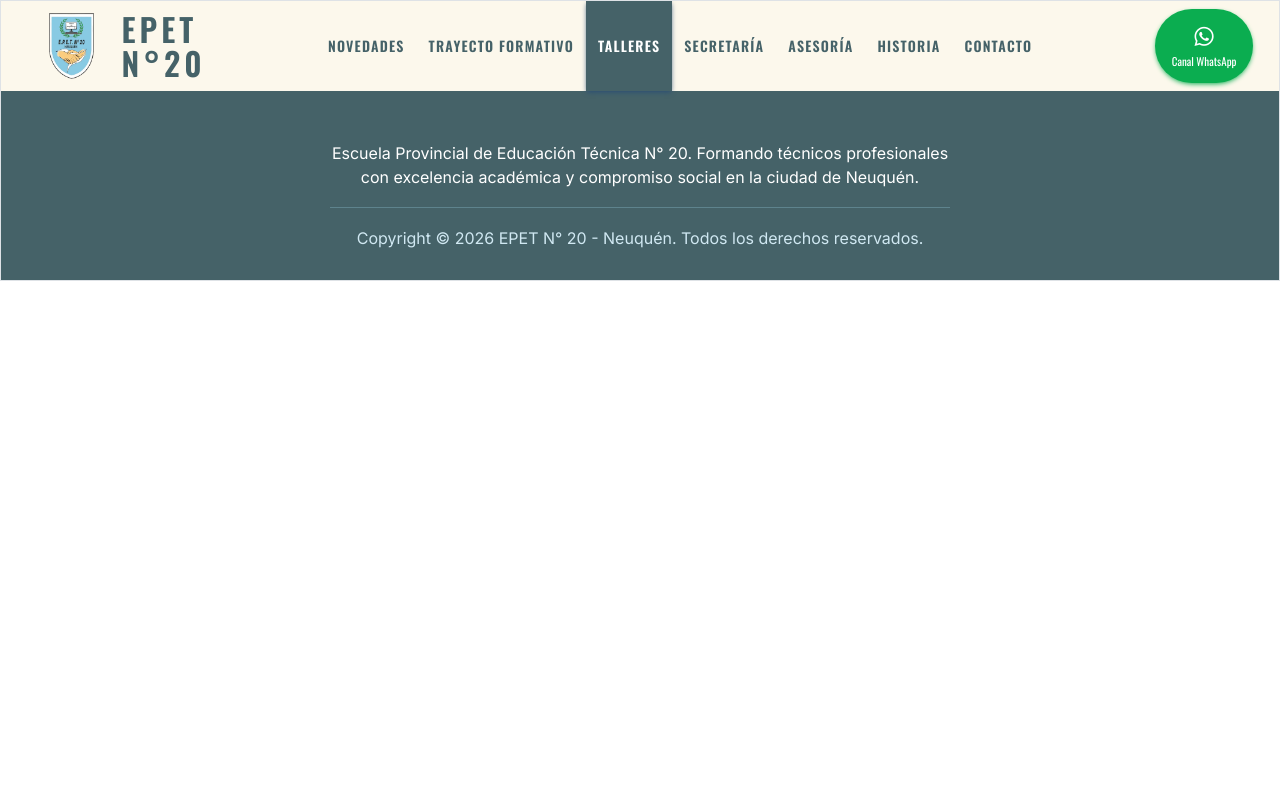
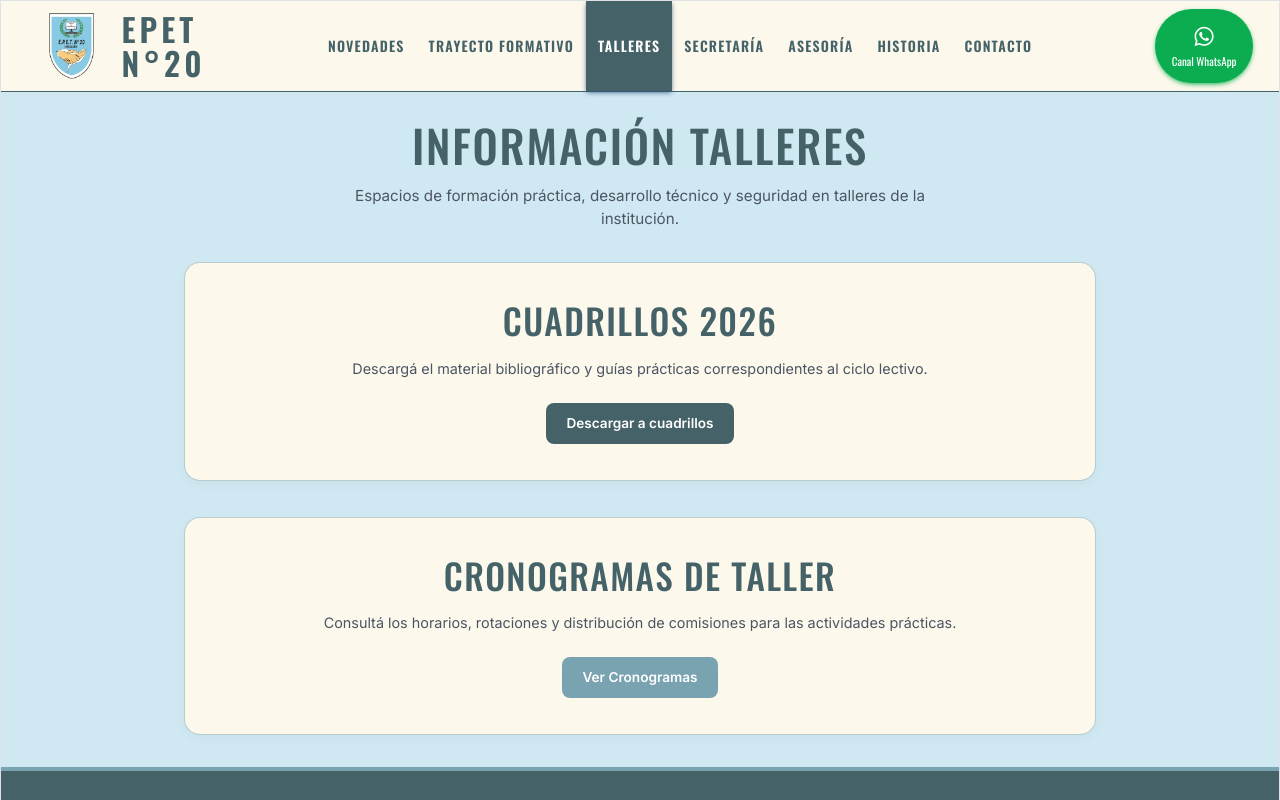
Before and after one commit to Geronimogomez09/webinstitucional, a React (Vite) app: page /talleres in a window 1280 px wide. Shown: the top 800 px of the page. Built offline with nearby package versions, Linux system fonts and the light colour scheme.

Commit message:
Creando el diseño

```diff
--- a/src/App.jsx
+++ b/src/App.jsx
@@ -1,6 +1,7 @@
 import { BrowserRouter, Routes, Route } from 'react-router-dom';
 import Secretaria from './pages/secretaria';
 import Asesoria from './pages/Asesoria';
+import Talleres from './pages/Talleres';
 import Inicio from './pages/index';
 import NuestraHistoria from './pages/NuestraHistoria';
 import Novedades from "./pages/Novedades";
@@ -30,6 +31,7 @@ function App() {
                 <Route path="/" element={<Inicio />} />
                 <Route path="/secretaria" element={<Secretaria />} />
                 <Route path="/asesoria" element={<Asesoria />} />
+                <Route path="/talleres" element={<Talleres />} />
                 <Route path="/NuestraHistoria" element={<NuestraHistoria />} />
                 <Route path="/novedades" element={<Novedades />} />
                 <Route path="/novedades/:id" element={<NovedadDetalle />} />
--- /dev/null
+++ b/src/pages/talleres.jsx
@@ -0,0 +1,121 @@
+import React from 'react';
+
+export default function Talleres() {
+  const buttonStyle = {
+    backgroundColor: '#456268',
+    color: '#ffffff',
+    border: 'none',
+    padding: '10px 20px',
+    borderRadius: '8px',
+    fontWeight: '600',
+    fontSize: '0.85rem',
+    cursor: 'pointer',
+    whiteSpace: 'nowrap',
+    textAlign: 'center',
+    textDecoration: 'none',
+    display: 'inline-block'
+  };
+
+  const secondaryButtonStyle = {
+    ...buttonStyle,
+    backgroundColor: '#79A3B1'
+  };
+
+  return (
+    <div style={{ maxWidth: '960px', margin: '0 auto', padding: '32px 24px', fontFamily: "'Inter', sans-serif" }}>
+
+      {/* Título Principal */}
+      <div style={{ textAlign: 'center', marginBottom: '32px' }}>
+        <h1
+          style={{
+            fontFamily: "'Oswald', sans-serif",
+            color: '#456268',
+            fontSize: '2.8rem',
+            textTransform: 'uppercase',
+            margin: '0 0 12px 0',
+            letterSpacing: '0.04em'
+          }}
+        >
+          Información Talleres
+        </h1>
+        <p style={{ fontSize: '0.95rem', color: '#4b5563', maxWidth: '600px', margin: '0 auto', lineHeight: '1.5' }}>
+          Espacios de formación práctica, desarrollo técnico y seguridad en talleres de la institución.
+        </p>
+      </div>
+
+      {/* Bloque de Cuadrillos 2026 */}
+      <div
+        style={{
+          backgroundColor: '#FCF8EC',
+          border: '1px solid rgba(121, 163, 177, 0.5)',
+          borderRadius: '16px',
+          padding: '36px 24px',
+          marginBottom: '36px',
+          textAlign: 'center',
+          boxShadow: '0 4px 12px rgba(0,0,0,0.03)'
+        }}
+      >
+        <h2
+          style={{
+            fontFamily: "'Oswald', sans-serif",
+            color: '#456268',
+            fontSize: '2.2rem',
+            textTransform: 'uppercase',
+            margin: '0 0 16px 0',
+            letterSpacing: '0.04em'
+          }}
+        >
+          Cuadrillos 2026
+        </h2>
+        <p style={{ fontSize: '0.9rem', color: '#4b5563', margin: '0 0 24px 0' }}>
+          Descargá el material bibliográfico y guías prácticas correspondientes al ciclo lectivo.
+        </p>
+        <a
+          href="#"
+          target="_blank"
+          rel="noopener noreferrer"
+          style={buttonStyle}
+        >
+          Descargar a cuadrillos
+        </a>
+      </div>
+
+      {/* Bloque de Cronogramas de Taller */}
+      <div
+        style={{
+          backgroundColor: '#FCF8EC',
+          border: '1px solid rgba(121, 163, 177, 0.5)',
+          borderRadius: '16px',
+          padding: '36px 24px',
+          textAlign: 'center',
+          boxShadow: '0 4px 12px rgba(0,0,0,0.03)'
+        }}
+      >
+        <h2
+          style={{
+            fontFamily: "'Oswald', sans-serif",
+            color: '#456268',
+            fontSize: '2.2rem',
+            textTransform: 'uppercase',
+            margin: '0 0 16px 0',
+            letterSpacing: '0.04em'
+          }}
+        >
+          Cronogramas de Taller
+        </h2>
+        <p style={{ fontSize: '0.9rem', color: '#4b5563', margin: '0 0 24px 0' }}>
+          Consultá los horarios, rotaciones y distribución de comisiones para las actividades prácticas.
+        </p>
+        <a
+          href="#"
+          target="_blank"
+          rel="noopener noreferrer"
+          style={secondaryButtonStyle}
+        >
+          Ver Cronogramas
+        </a>
+      </div>
+
+    </div>
+  );
+}
```
